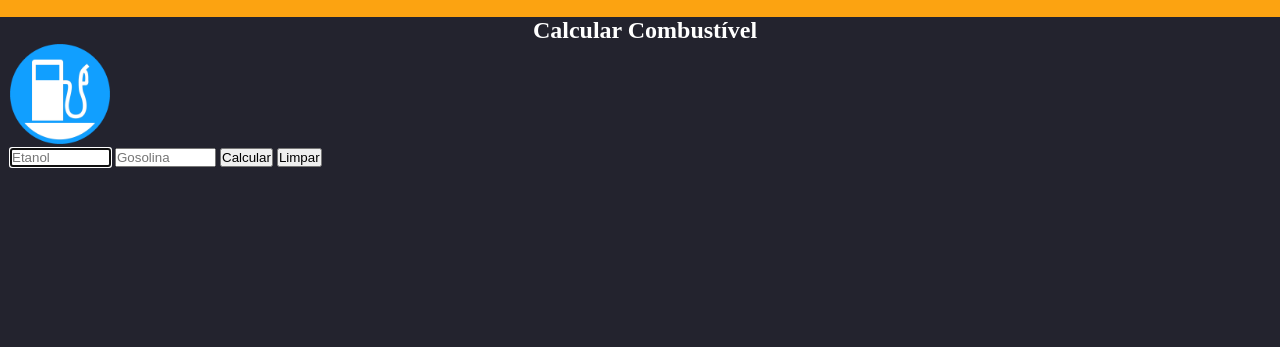
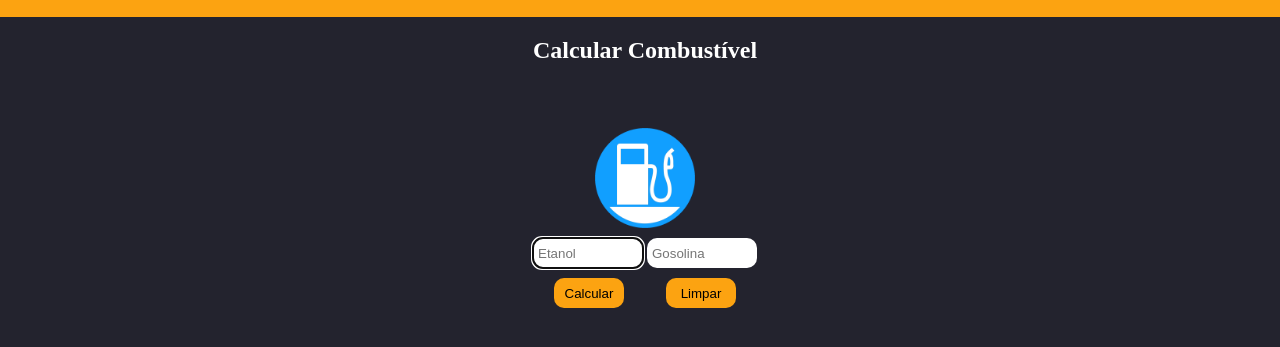
Before and after one commit to Diniz-s-flavio/Diniz-s-flavio.github.io, a plain HTML site: page atividades/content/calcEthanol/calcView.html in a window 1280 px wide. Shown: the part 47-394 px from the top of the page. Drawn offline with Linux system fonts and the light colour scheme.

Commit message:
Update calcConbustivel
melhorias estéticas

```diff
--- a/atividades/content/calcEthanol/calcView.html
+++ b/atividades/content/calcEthanol/calcView.html
@@ -38,15 +38,21 @@
             </a></li>
         </ul>
     </nav>
-    <main>
+    <main id="FuelCalculator">
         <h2>Calcular Combustível</h2>
-        <img src="imagens/normal.png" id="imagemGas">
-        <form name="frdados">
-            <input type="text" name="txetanol" size="10" placeholder="Etanol" autofocus autocomplete="off">
-            <input type="text" name="txgasolina" size="10" placeholder="Gosolina" autocomplete="off">
-            <input type="button" value="Calcular" onclick="melhor()">
-            <input type="reset" value="Limpar" onclick="limpar()">
-        </form>
+        <div id="bestFuelCalculator">
+            <img src="imagens/normal.png" id="imagemGas" title="Não Calculado">
+            <form name="frdados" id="frdados">
+                <div id="calcFields">
+                    <input type="text" name="txetanol" size="10" placeholder="Etanol" autofocus autocomplete="off">
+                    <input type="text" name="txgasolina" size="10" placeholder="Gosolina" autocomplete="off">
+                </div>
+                <div id="calcButtons">
+                    <input type="button" value="Calcular" onclick="melhor()">
+                    <input type="reset" value="Limpar" onclick="limpar()">
+                </div>
+            </form>
+        </div>
     </main>
 </body>
 </html>
--- a/atividades/content/calcEthanol/calcular.js
+++ b/atividades/content/calcEthanol/calcular.js
@@ -5,8 +5,10 @@ function melhor(){
     gasolina= parseFloat(frdados.txgasolina.value.replace(",","."));
     if(etanol < 0.7*gasolina){
         document.getElementById("imagemGas").src="imagens/etanol.png"
+        document.getElementById("imagemGas").title="Etanol e melhor"
     }else{
         document.getElementById("imagemGas").src="imagens/gasolina.jpg"
+        document.getElementById("imagemGas").title="Gasolina e melhor"
     }
 }
 
--- a/atividades/styles/style.css
+++ b/atividades/styles/style.css
@@ -26,6 +26,7 @@ body{
     font-size: 24px;
     background-color: #FCA311;
     height: 8vh;
+    margin-bottom: 20px;
 }
 
 .menuBar p{
@@ -233,6 +234,52 @@ h3{
 
 /*Calculadora de Combustivel*/
 
+#FuelCalculator{
+    display: flex;
+    flex-direction: column;
+}
+
 #imagemGas {
     width: 100px;
 }
+
+#bestFuelCalculator{
+    align-self: center;
+    margin-top: 4rem;
+    display: flex;
+    flex-direction: column;
+    align-items: center;
+}
+
+#bestFuelCalculator #calcButtons{
+    margin-top: 10px;
+    display: flex;
+    flex-direction: row;
+    justify-content: space-around;
+}
+
+#bestFuelCalculator #calcButtons input{
+    background-color: #FCA311;
+    border: none;
+    height: 30px;
+    width: 70px;
+    border-radius: 10px;
+}
+
+#bestFuelCalculator #calcFields input{
+    padding: 5px;
+    border: none;
+    height: 20px;
+    width: 100px;
+    border-radius: 10px;
+}
+
+#bestFuelCalculator img{
+    margin-bottom: 10px;
+}
+
+#frdados{
+    display: flex;
+    flex-direction: column;
+    justify-content: space-between;
+}
```
